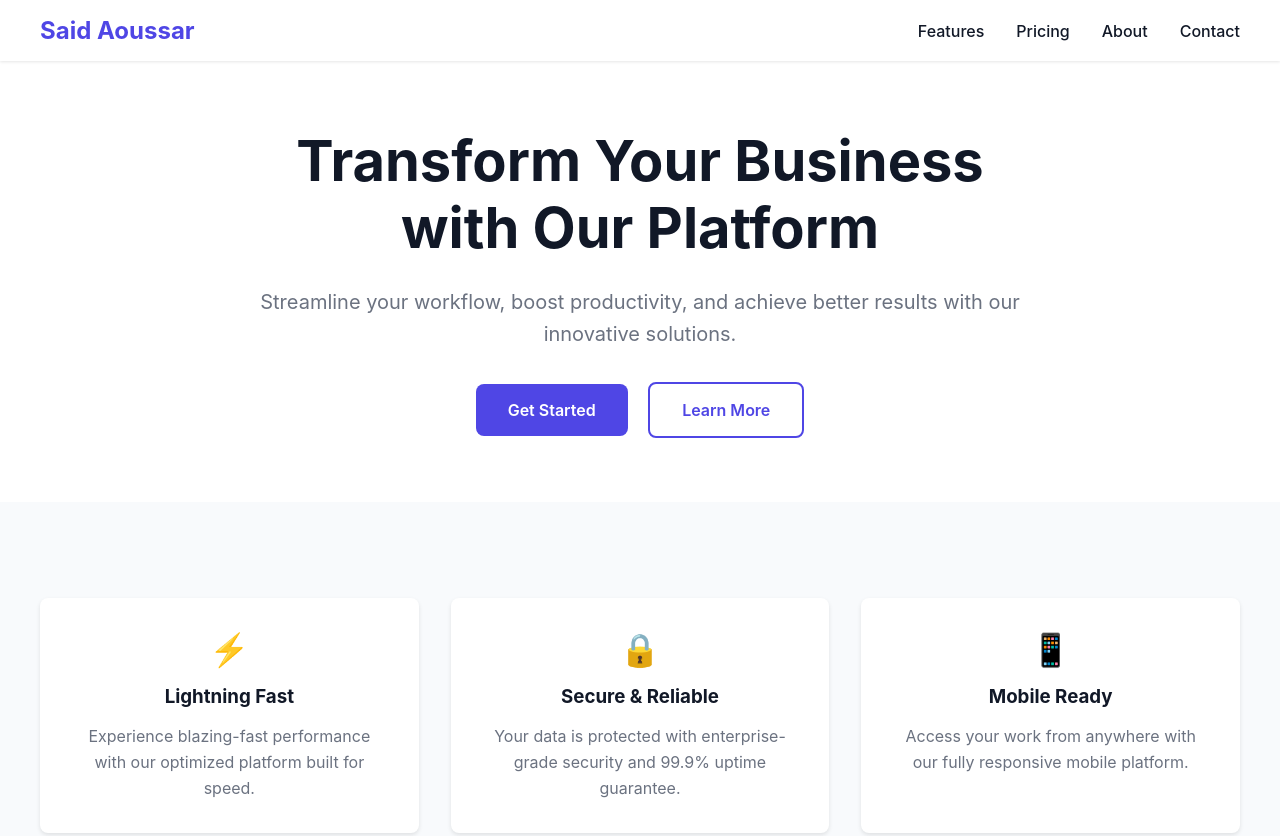
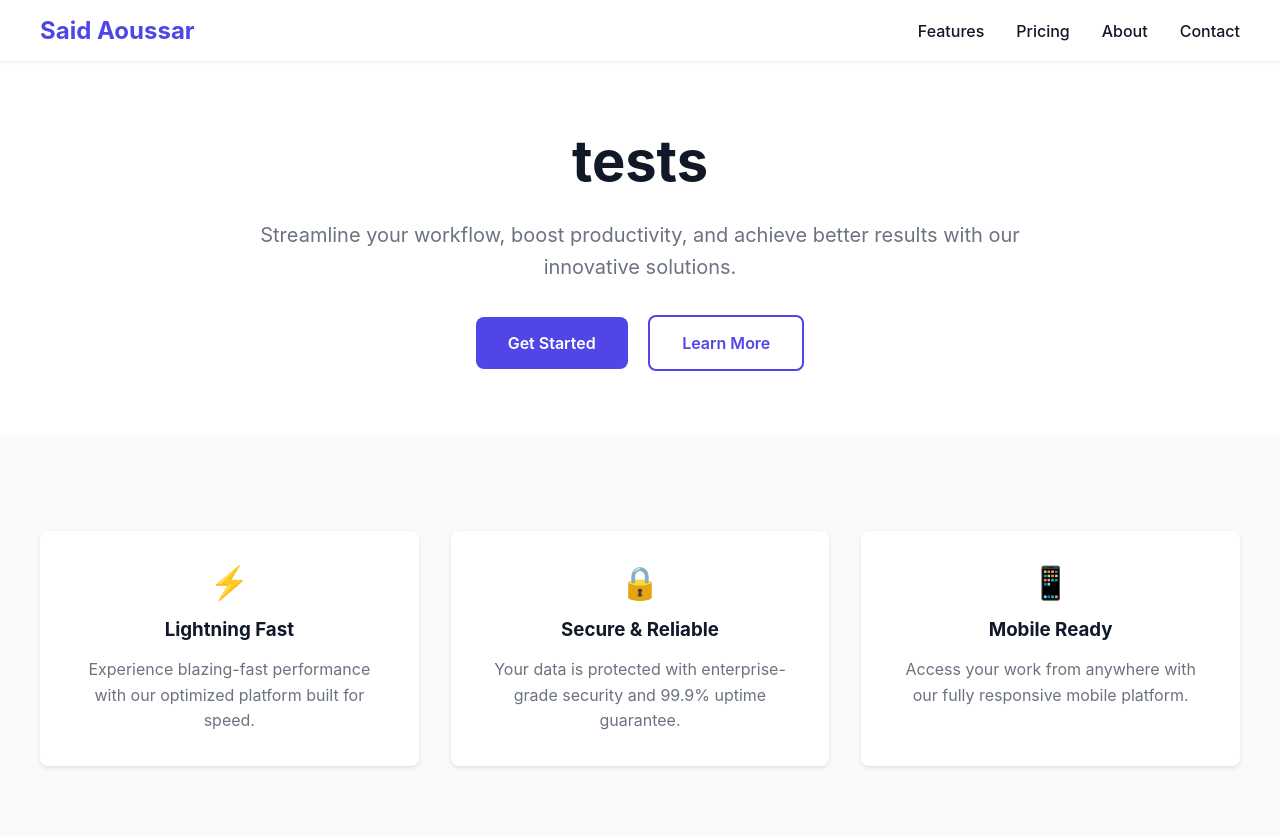
Before and after one commit to SaidAoussar/jenkins-docker-project, a plain HTML site: page src/index.html in a window 1280 px wide. Shown: the top 836 px of the page. Drawn offline with Linux system fonts and the light colour scheme.

Commit message:
change title

```diff
--- a/src/index.html
+++ b/src/index.html
@@ -24,7 +24,7 @@
     <!-- Hero Section -->
     <section class="hero">
         <div class="hero-content">
-            <h1>Transform Your Business with Our Platform</h1>
+            <h1>tests</h1>
             <p>Streamline your workflow, boost productivity, and achieve better results with our innovative solutions.</p>
             <div class="hero-buttons">
                 <a href="#" class="button button-primary">Get Started</a>
```
